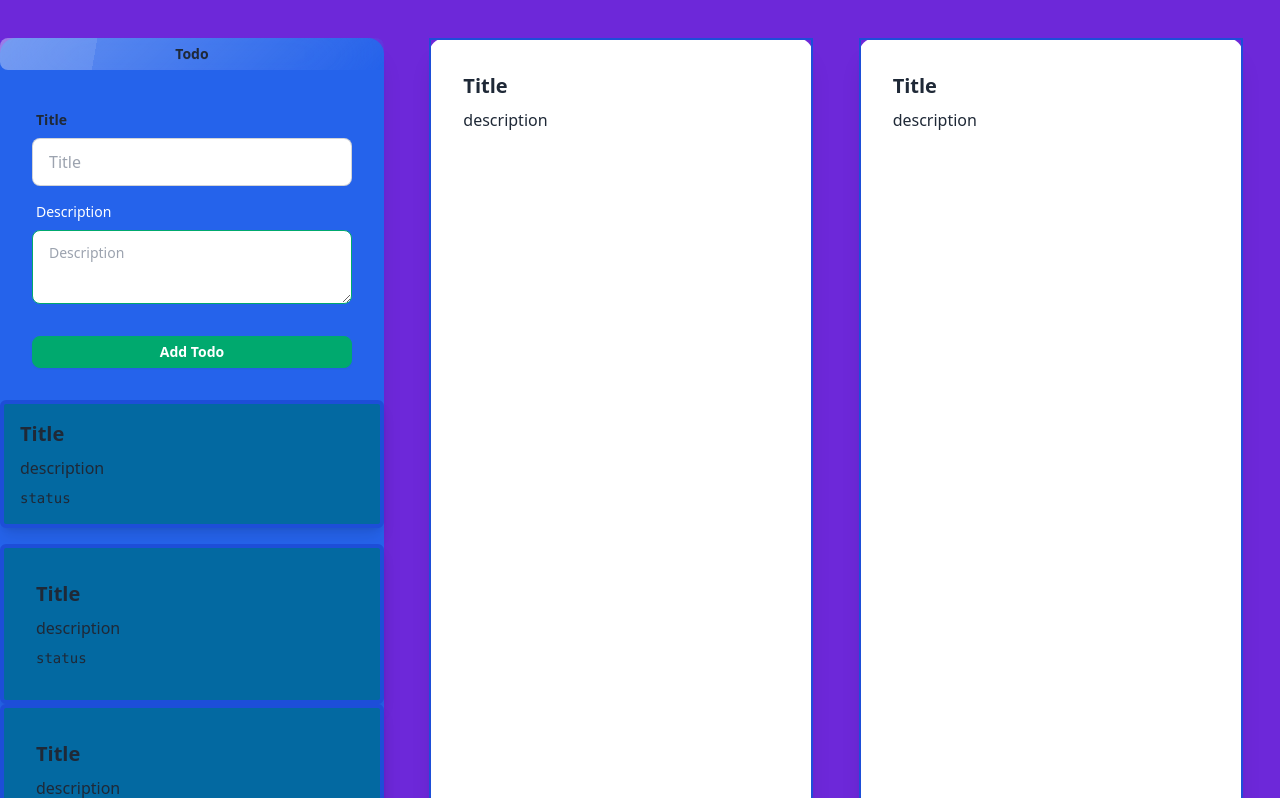
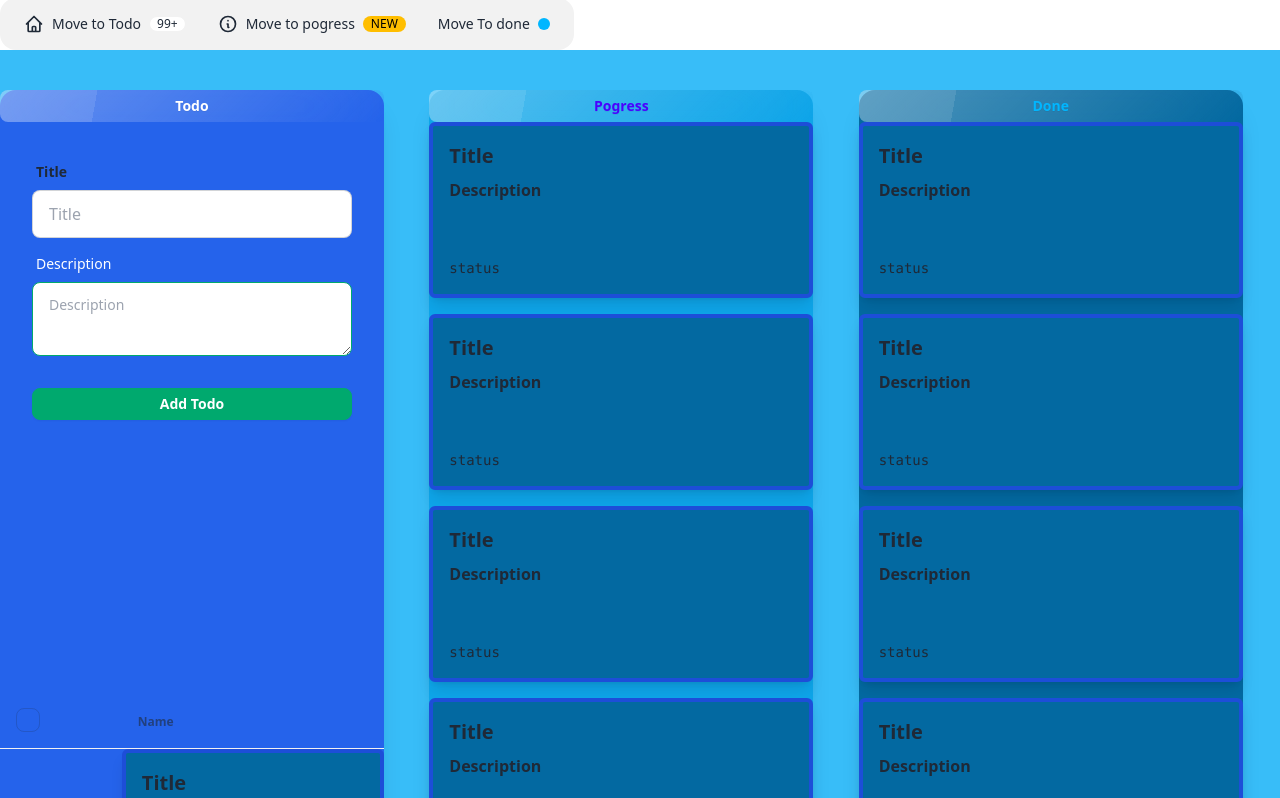
Before and after one commit to IbrahimDev007/Todo_task, a React (Vite) app: page / in a window 1280 px wide. Shown: the part 202-1000 px from the top of the page. Built offline with nearby package versions, Linux system fonts and the light colour scheme.

Commit message:
table update

```diff
--- a/src/App.jsx
+++ b/src/App.jsx
@@ -5,6 +5,54 @@ const App = () => {
 	return (
 		<div>
 			<Hero />
+			<ul className="menu bg-base-200 lg:menu-horizontal rounded-box ">
+				<li>
+					<a>
+						<svg
+							xmlns="http://www.w3.org/2000/svg"
+							className="h-5 w-5"
+							fill="none"
+							viewBox="0 0 24 24"
+							stroke="currentColor"
+						>
+							<path
+								strokeLinecap="round"
+								strokeLinejoin="round"
+								strokeWidth="2"
+								d="M3 12l2-2m0 0l7-7 7 7M5 10v10a1 1 0 001 1h3m10-11l2 2m-2-2v10a1 1 0 01-1 1h-3m-6 0a1 1 0 001-1v-4a1 1 0 011-1h2a1 1 0 011 1v4a1 1 0 001 1m-6 0h6"
+							/>
+						</svg>
+						Move to Todo
+						<span className="badge badge-sm">99+</span>
+					</a>
+				</li>
+				<li>
+					<a>
+						<svg
+							xmlns="http://www.w3.org/2000/svg"
+							className="h-5 w-5"
+							fill="none"
+							viewBox="0 0 24 24"
+							stroke="currentColor"
+						>
+							<path
+								strokeLinecap="round"
+								strokeLinejoin="round"
+								strokeWidth="2"
+								d="M13 16h-1v-4h-1m1-4h.01M21 12a9 9 0 11-18 0 9 9 0 0118 0z"
+							/>
+						</svg>
+						Move to pogress
+						<span className="badge badge-sm badge-warning">NEW</span>
+					</a>
+				</li>
+				<li>
+					<a>
+						Move To done
+						<span className="badge badge-xs badge-info"></span>
+					</a>
+				</li>
+			</ul>
 			<Card />
 		</div>
 	);
--- a/src/Component/card.jsx
+++ b/src/Component/card.jsx
@@ -1,9 +1,9 @@
 const Card = () => {
 	return (
-		<div className="grid  pt-10 gap-2 grid-cols-1 md:grid-cols-3 xl:grid-cols-3 bg-violet-700 shadow-inner-lg ">
-			<div className="card w-96  shadow-xl bg-blue-600">
-				<button className="btn btn-sm glass">Todo</button>
-				<form className="card-body">
+		<div className="grid  pt-10 gap-2 grid-cols-1 md:grid-cols-3 xl:grid-cols-3 bg-sky-400 shadow-inner-lg ">
+			<div className="card w-96  shadow-xl bg-blue-600  min-h-screen ">
+				<button className="btn btn-sm glass text-white">Todo</button>
+				<form className="card-body mb-4">
 					<div className="form-control">
 						<label className="label">
 							<span className="label-text text-whit font-bold">Title</span>
@@ -31,38 +31,82 @@ const Card = () => {
 						</button>
 					</div>
 				</form>
-				<div className="card-body border-4 shadow-lg solid p-4 mb-4 border-blue-700  bg-sky-700 rounded-md">
+
+				<div className="overflow-x-auto">
+					<table className="table">
+						{/* head */}
+						<thead>
+							<tr>
+								<th>
+									<label>
+										<input type="checkbox" className="checkbox" />
+									</label>
+								</th>
+								<th>Name</th>
+							</tr>
+						</thead>
+						<tbody>
+							{/* row 1 */}
+							<tr>
+								<th>
+									<label>
+										<input type="checkbox" className="checkbox" />
+									</label>
+								</th>
+								<div className="card-body border-4 shadow-lg solid p-4 mb-4 border-blue-700  bg-sky-700 rounded-md">
+									<h3 className="text-xl font-bold">Title</h3>
+									<p className="font-semibold">Description</p>
+									<h2 className="text-sm font-mono">status</h2>
+								</div>
+							</tr>
+						</tbody>
+						{/* foot */}
+					</table>
+				</div>
+			</div>
+			<div className="card w-96 shadow-xl bg-sky-500">
+				<button className="btn btn-sm glass text-primary">Pogress</button>
+				<div className="card-body border-4 shadow-lg solid p-4 mb-4 border-blue-700  bg-sky-700 rounded-md min-h-[1.3rem]">
 					<h3 className="text-xl font-bold">Title</h3>
-					<p className="font-">description</p>
+					<p className="font-semibold">Description</p>
 					<h2 className="text-sm font-mono">status</h2>
 				</div>
-				<div className="card-body border-4 shadow-lg solid border-blue-700 bg-sky-700 rounded-md">
+				<div className="card-body border-4 shadow-lg solid p-4 mb-4 border-blue-700  bg-sky-700 rounded-md min-h-[7rem]">
 					<h3 className="text-xl font-bold">Title</h3>
-					<p className="font-">description</p>
+					<p className="font-semibold">Description</p>
 					<h2 className="text-sm font-mono">status</h2>
 				</div>
-				<div className="card-body border-4 shadow-lg solid border-blue-700 bg-sky-700 rounded-md">
+				<div className="card-body border-4 shadow-lg solid p-4 mb-4 border-blue-700  bg-sky-700 rounded-md min-h-[1.3rem]">
 					<h3 className="text-xl font-bold">Title</h3>
-					<p className="font-">description</p>
+					<p className="font-semibold">Description</p>
 					<h2 className="text-sm font-mono">status</h2>
 				</div>
-				<div className="card-body border-4 shadow-lg solid border-blue-700 bg-sky-700 rounded-md">
+				<div className="card-body border-4 shadow-lg solid p-4 mb-4 border-blue-700  bg-sky-700 rounded-md min-h-[1.3rem]">
 					<h3 className="text-xl font-bold">Title</h3>
-					<p className="font-">description</p>
+					<p className="font-semibold">Description</p>
 					<h2 className="text-sm font-mono">status</h2>
 				</div>
 			</div>
-			<div className="card w-96 bg-base-100 shadow-xl">
-				<div className="card-body border-2 solid border-blue-700">
+			<div className="card w-96  bg-sky-700 shadow-xl">
+				<button className="btn btn-sm glass text-info">Done</button>
+				<div className="card-body border-4 shadow-lg solid p-4 mb-4 border-blue-700  bg-sky-700 rounded-md">
 					<h3 className="text-xl font-bold">Title</h3>
-					<p className="font-semiBold">description</p>
+					<p className="font-semibold">Description</p>
 					<h2 className="text-sm font-mono">status</h2>
 				</div>
-			</div>
-			<div className="card w-96 bg-base-100 shadow-xl">
-				<div className="card-body border-2 solid border-blue-700">
+				<div className="card-body border-4 shadow-lg solid p-4 mb-4 border-blue-700  bg-sky-700 rounded-md">
 					<h3 className="text-xl font-bold">Title</h3>
-					<p className="font-semiBold">description</p>
+					<p className="font-semibold">Description</p>
+					<h2 className="text-sm font-mono">status</h2>
+				</div>
+				<div className="card-body border-4 shadow-lg solid p-4 mb-4 border-blue-700  bg-sky-700 rounded-md">
+					<h3 className="text-xl font-bold">Title</h3>
+					<p className="font-semibold">Description</p>
+					<h2 className="text-sm font-mono">status</h2>
+				</div>
+				<div className="card-body border-4 shadow-lg solid p-4 mb-4 border-blue-700  bg-sky-700 rounded-md">
+					<h3 className="text-xl font-bold">Title</h3>
+					<p className="font-semibold">Description</p>
 					<h2 className="text-sm font-mono">status</h2>
 				</div>
 			</div>
--- a/src/main.jsx
+++ b/src/main.jsx
@@ -5,7 +5,7 @@ import "./index.css";
 
 ReactDOM.createRoot(document.getElementById("root")).render(
 	<React.StrictMode>
-		<div className="max-w-screen-2xl mx-auto  ">
+		<div className="max-w-screen-2xl mx-auto ">
 			<App />
 		</div>
 	</React.StrictMode>
```
